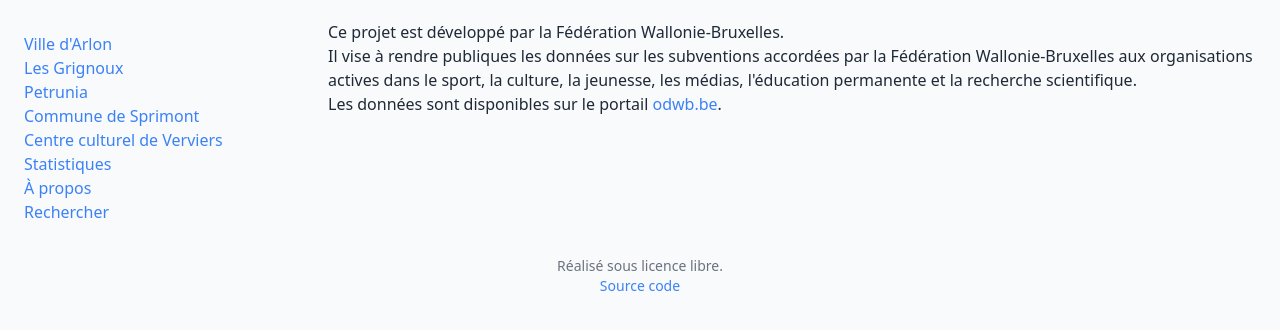
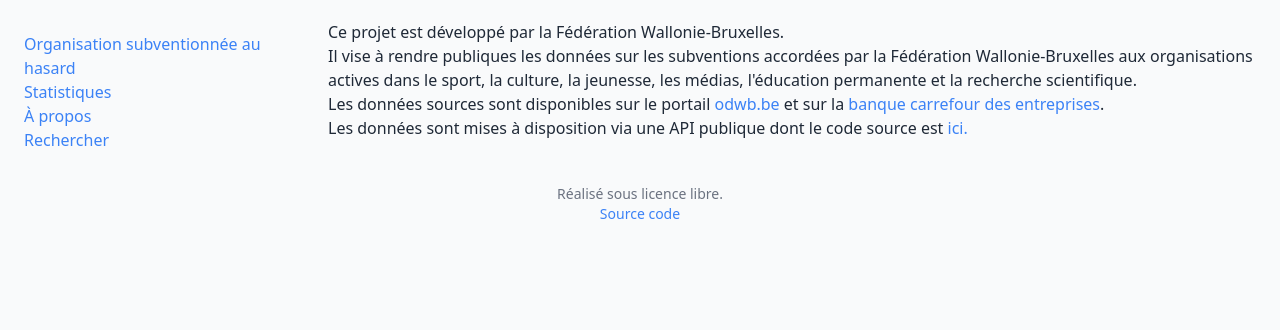
Before and after one commit to data-cfwb/subsidies, a Vue app: page /a-propos in a window 1280 px wide. Shown: the top 330 px of the page. Built offline with nearby package versions, Linux system fonts and the light colour scheme.

Commit message:
replace with random organ

```diff
--- a/src/App.vue
+++ b/src/App.vue
@@ -7,28 +7,8 @@
             <!-- navigation -->
             <ul class="flex flex-col overflow-hidden">
               <li>
-                <router-link to="/entreprises/0206.524.876">
-                  Ville d'Arlon
-                </router-link>
-              </li>
-              <li>
-                <router-link to="/entreprises/0419.172.434">
-                  Les Grignoux
-                </router-link>
-              </li>
-              <li>
-                <router-link to="/entreprises/0783.357.746">
-                  Petrunia
-                </router-link>
-              </li>
-              <li>
-                <router-link to="/entreprises/0207347495">
-                  Commune de Sprimont
-                </router-link>
-              </li>
-              <li>
-                <router-link to="/entreprises/0442.373.250">
-                  Centre culturel de Verviers
+                <router-link to="/entreprises/random">
+                  Organisation subventionnée au hasard
                 </router-link>
               </li>
 
--- a/src/components/layouts/AboutLayout.vue
+++ b/src/components/layouts/AboutLayout.vue
@@ -7,10 +7,18 @@
       Il vise à rendre publiques les données sur les subventions accordées par la Fédération Wallonie-Bruxelles aux organisations actives dans le sport, la culture, la jeunesse, les médias, l'éducation permanente et la recherche scientifique.
     </p>
     <p>
-      Les données sont disponibles sur le portail <a
+      Les données sources sont disponibles sur le portail <a
         href="https://www.odwb.be/"
         target="_blank"
-      >odwb.be</a>.
+      >odwb.be</a> et sur la <a
+        href="https://economie.fgov.be/fr/themes/entreprises/banque-carrefour-des"
+        target="_blank"
+      >banque carrefour des entreprises</a>.
+    </p>
+    <p>
+      Les données sont mises à disposition via une API publique dont le code source est <a
+        href="https://github.com/data-cfwb/BE_companies_api"
+      >ici.</a>
     </p>
   </div>
 </template>
```
